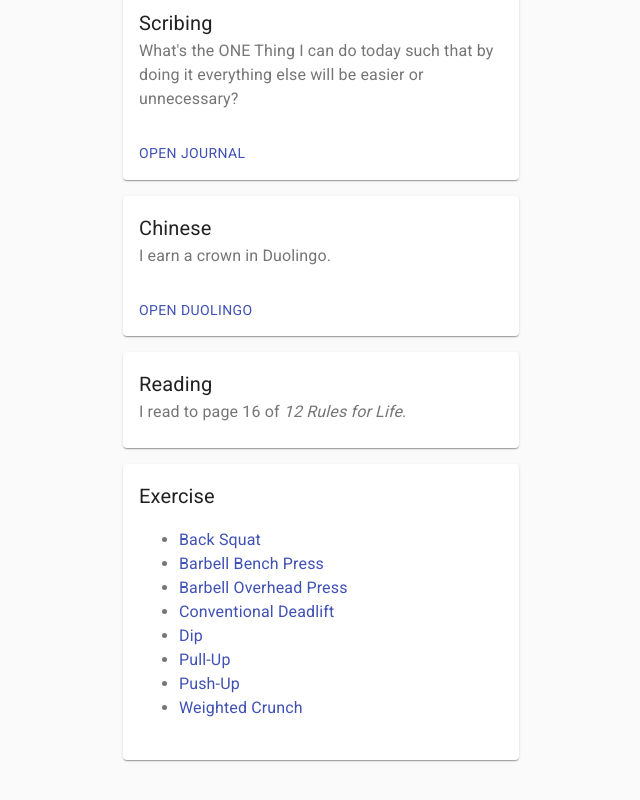
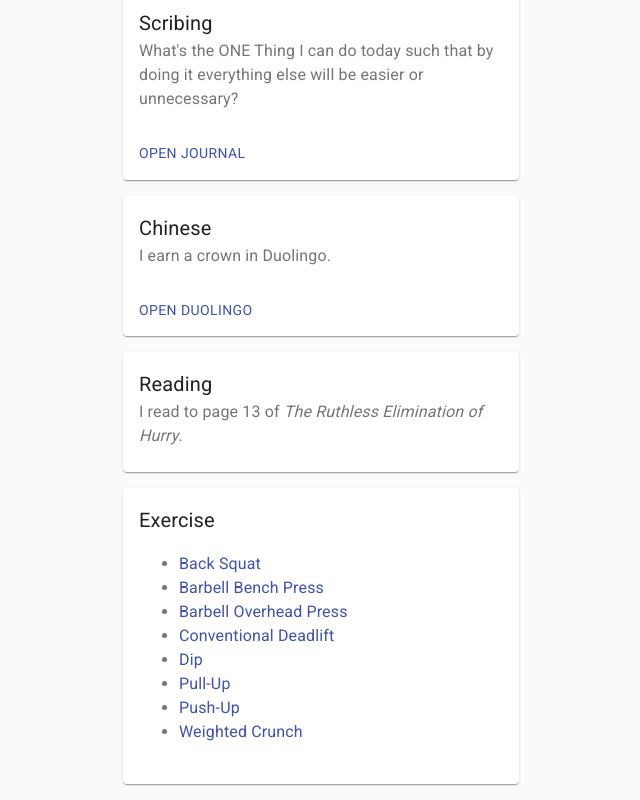
Before and after one commit to dlackey/miracle, a React (Create React App) app: page / in a window 1280 px wide. Shown: the part 1054-1854 px from the top of the page, without its empty margins (319-959 px from the left). Before the commit the page ends 1830 px from the top, so only its background shows below. Built offline with nearby package versions, Linux system fonts and the light colour scheme; what browser-beep would draw is missing.

Commit message:
Changed book

```diff
--- a/src/components/Savers.js
+++ b/src/components/Savers.js
@@ -6,9 +6,9 @@ import { calculatePage } from './utility';
 
 const AFFIRMATIONS = ['recomposition', 'one date each week', 'house hacking'];
 const VISUALIZATION = 'I visualize house hacking.';
-const READING_TO_PAGE = 370;
+const READING_TO_PAGE = 289;
 const READING_FROM_PAGE = 0;
-const READING_TITLE = '12 Rules for Life';
+const READING_TITLE = 'The Ruthless Elimination of Hurry';
 
 const EXERCISE_VIDEOS = [
   ['https://youtu.be/bEv6CCg2BC8?t=147', 'Back Squat'],
```
